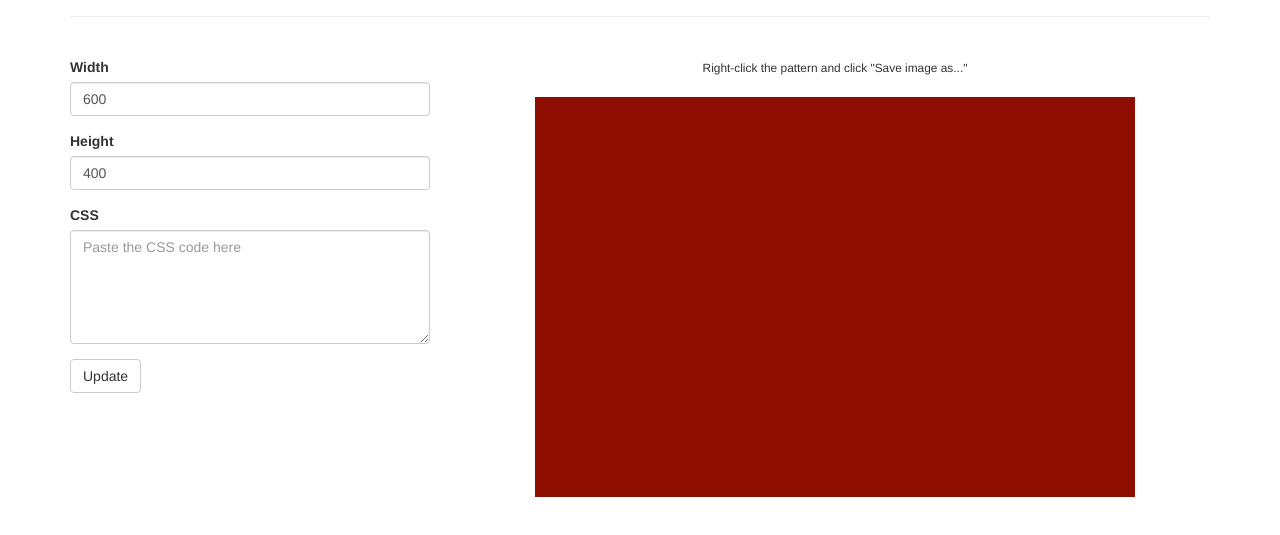
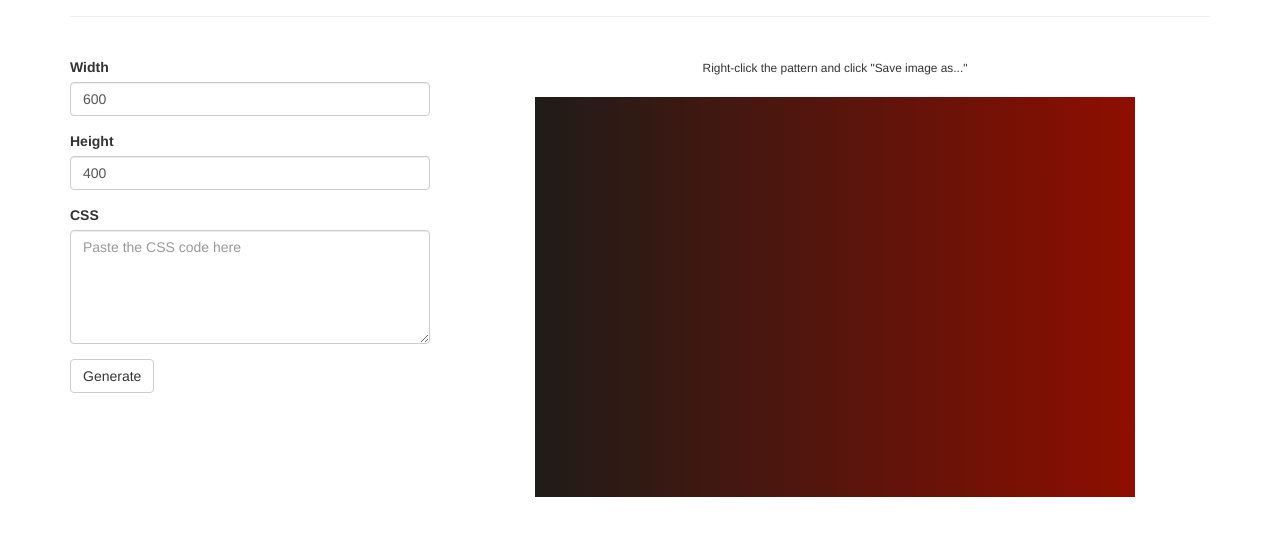
Before and after one commit to aviaryan/javascripts, a plain HTML site: page gig/index.html in a window 1280 px wide. Shown: the part 83-618 px from the top of the page. Drawn offline with nearby package versions, Linux system fonts and the light colour scheme.

Commit message:
fixed default css issue in gig, open uigradients in new tab

```diff
--- a/gig/index.html
+++ b/gig/index.html
@@ -7,9 +7,9 @@
 	<link rel="author" href="https://plus.google.com/u/0/+AviAryan/posts">
 	<style>
 	#canvas {
-		background: #8E0E00; /* fallback for old browsers */
-		background: -webkit-linear-gradient(to left, #8E0E00 , #1F1C18);  Chrome 10-25, Safari 5.1-6
-		background: linear-gradient(to left, #8E0E00 , #1F1C18); /* W3C, IE 10+/ Edge, Firefox 16+, Chrome 26+, Opera 12+, Safari 7+ */
+		background: #8E0E00;
+		background: -webkit-linear-gradient(to left, #8E0E00 , #1F1C18);
+		background: linear-gradient(to left, #8E0E00 , #1F1C18);
 	}
 
 	.page-header {
@@ -28,7 +28,7 @@
 
 <div class="page-header">
 	<h1 class="text-center">Gradient Image Generator
-		<small><a href="http://uigradients.com">http://uigradients.com</a></small>
+		<small><a href="http://uigradients.com" target="_blank">http://uigradients.com</a></small>
 	</h1>
 </div>
 
@@ -49,7 +49,7 @@
 				<textarea class="form-control" name="css" rows="5" id="css_text" placeholder="Paste the CSS code here"></textarea>
 			</div>
 
-			<button type="submit" class="btn btn-default">Update</button>
+			<button type="submit" class="btn btn-default">Generate</button>
 		</form>
 	</div>
 
```
